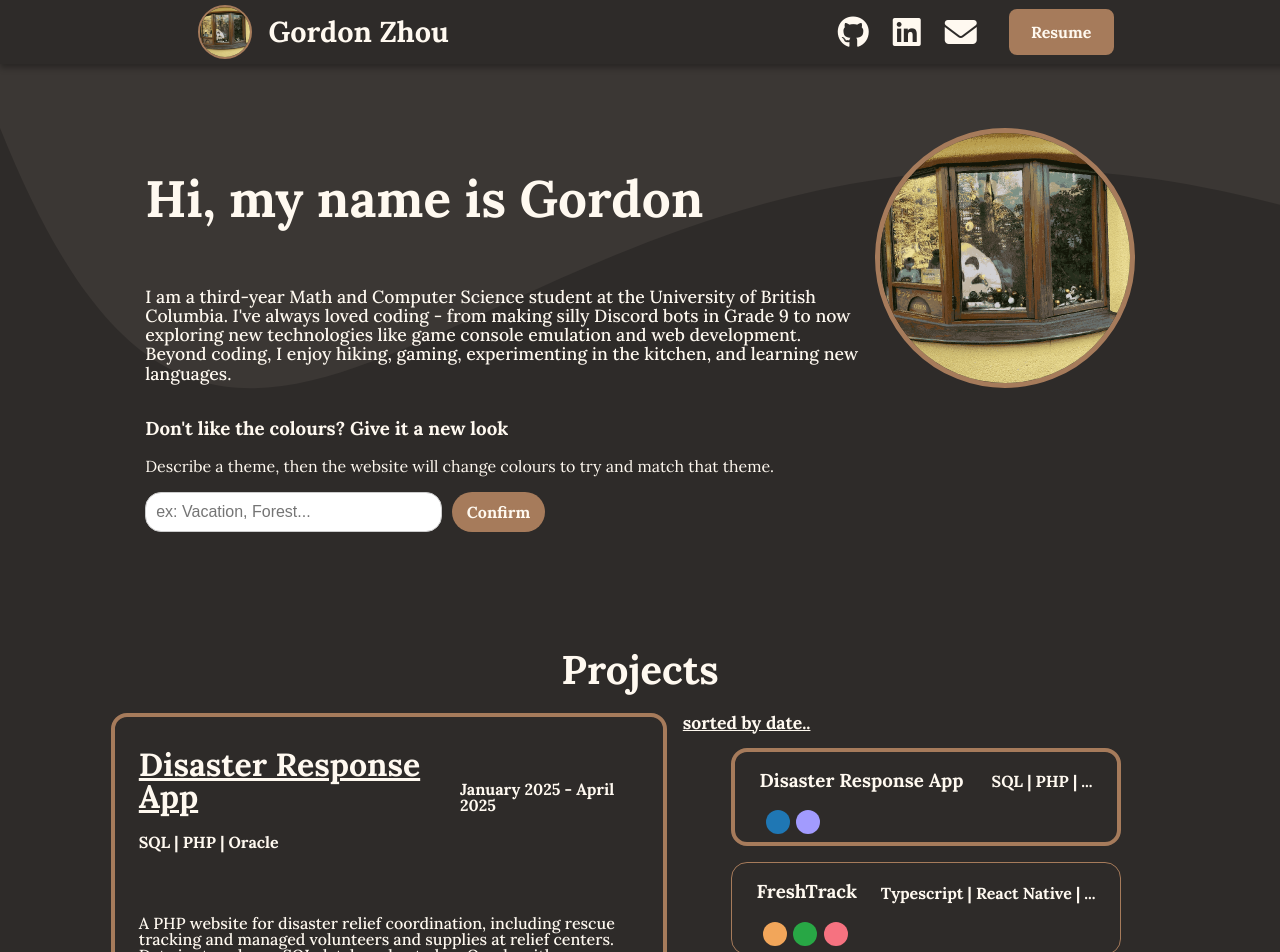
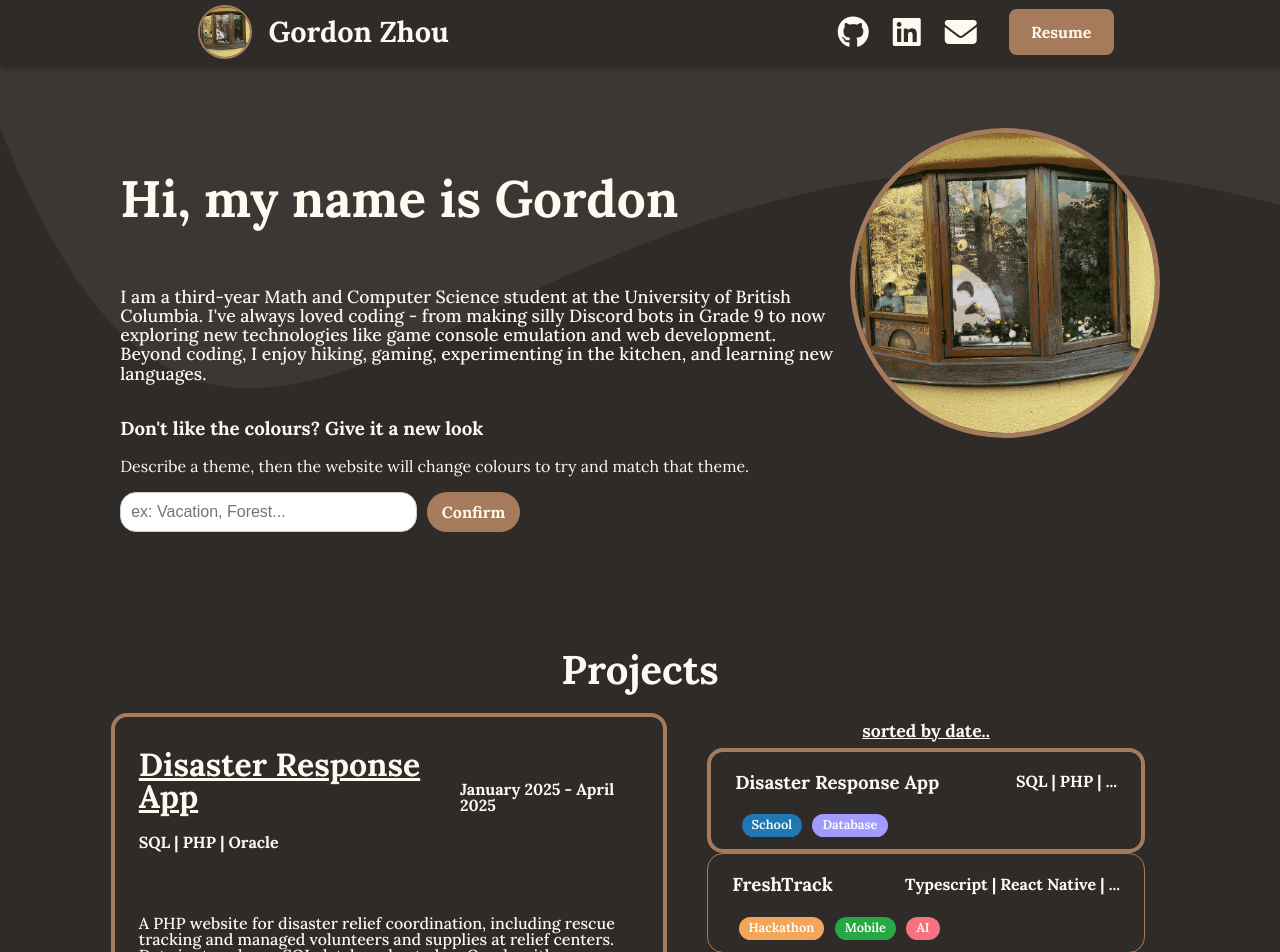
Before and after one commit to gordnzhou/gordnzhou.github.io, a React (Vite) app in the folder frontend/: page / in a window 1280 px wide. Shown: the top 952 px of the page. Built offline with nearby package versions, Linux system fonts and the light colour scheme; no server answers.

Commit message:
slight styling improvements

```diff
--- a/frontend/src/App.css
+++ b/frontend/src/App.css
@@ -3,6 +3,7 @@
   margin: 0 auto;
   padding: 2rem;
   text-align: center;
+  min-height: 100vh;
 }
 
 .error-message {
@@ -67,8 +68,8 @@
 }
 
 .profile-photo {
-  width: 250px;
-  height: 250px;
+  width: 300px;
+  height: 300px;
   border: 5px solid var(--accent-color);
   border-radius: 50%;
   overflow: hidden;
@@ -100,7 +101,7 @@
   line-height: 1.5em;
 }
 
-.wave {
+#wave {
   display: inline-block;
   position: absolute;
   width: 100%;
@@ -112,7 +113,7 @@
   z-index: -9;
 }
 
-.wave svg {
+#wave svg {
   display: inline-block;
   position: absolute;
   top: 0;
@@ -120,6 +121,16 @@
   transform: scaleX(-1);
 }
 
-.wave {
+#wave {
   fill: var(--secondary-bg);
 }
+
+footer {
+  position: absolute;
+  left: 0;
+  width: 100%;
+  box-sizing: border-box;
+  background-color: var(--secondary-bg);
+  padding: 1rem;
+  text-align: center;
+}
--- a/frontend/src/App.jsx
+++ b/frontend/src/App.jsx
@@ -9,7 +9,7 @@ const App = () => {
     return (
         <>
         <Navbar/>
-        <div className="wave">
+        <div id="wave">
             <svg viewBox="0 0 500 500" preserveAspectRatio="xMinYMin meet">
                 <path d="M0, 80 C300, 0 400, 300 500, 50 L500, 00 L0, 0 Z"/>
             </svg>
--- a/frontend/src/components/Navbar.css
+++ b/frontend/src/components/Navbar.css
@@ -19,6 +19,9 @@
     display: flex;
     flex-direction: row;
     align-items: center;
+    -webkit-user-select: none;
+    -ms-user-select: none;
+    user-select: none;
 }
 
 #navbar-top #links-container {
@@ -65,3 +68,14 @@
     transform: scale(1.1);
     transition: color 0.3s ease, transform 0.4s ease;
 }
+
+@media (max-width: 768px) {
+    #navbar-top #left-section {
+       display: none;
+    }
+
+    #navbar-top #links-container {
+        display: flex;
+        align-self: center;
+    }
+}
--- a/frontend/src/components/Navbar.jsx
+++ b/frontend/src/components/Navbar.jsx
@@ -3,12 +3,14 @@ import "./Navbar.css"
 const Navbar = () => {
     return (
         <nav id="navbar-top">
+            <a href="#wave">
             <div id="left-section">
-                <div class="profile-photo small">
-                    <img src="assets/myphoto.png" alt="Gordon's Profile Photo"/>
-                </div>
-                <p class="name">Gordon Zhou</p>
+                    <div class="profile-photo small">
+                        <img src="assets/myphoto.png" alt="Gordon's Profile Photo"/>
+                    </div>
+                    <p class="name">Gordon Zhou</p>
             </div>
+            </a>
             <div id="right-section">
                 <div id="links-container">
                     <a class="icon-link" href="https://github.com/gordnzhou" target="_blank" aria-label="GitHub">
--- a/frontend/src/components/ProjectGallery.css
+++ b/frontend/src/components/ProjectGallery.css
@@ -17,16 +17,13 @@
     flex-direction: column;
     overflow-y: auto;
     padding: 0 2rem;
-    width: 80%;
+    width: 90%;
 }
 
 .sort-by-p {
     font-weight: 700;
-    margin-top: 0;
-    margin-bottom: 0;
+    margin: 0.5rem;
     text-decoration: underline;
-    justify-self: flex-start;
-    align-self: flex-start;
 }
 
 .project-card {
@@ -86,7 +83,7 @@
     margin-top: 1rem;
 }
 
-.project-card .tag {
+.project-tag {
     display: inline-block;
     padding: 8px 20px;
     border-radius: 9999px;
@@ -100,6 +97,12 @@
     transition: none;
 }
 
+.project-tag.small {
+    margin-left: 0.4rem;
+    font-size: 0.8em;
+    padding: 5px 10px;
+}
+
 .project-minicard {
     display: flex;
     flex-direction: column;
@@ -109,13 +112,14 @@
     padding-left: 1.5rem;
     padding-right: 1.5rem;
     padding-bottom: 0.5rem;
-    margin-top: 1rem;
 }
 
 .project-minicard .top {
     display: flex;
     flex-direction: row;
     justify-content: space-between;
+    align-items: flex-end;
+    margin-bottom: 0;
 }
 
 .project-minicard .tags-container {
@@ -123,6 +127,7 @@
     justify-self: column;
     justify-content: flex-start;
     align-items: flex-start;
+    margin-top: 0;
 }
 
 .project-minicard:hover {
@@ -132,14 +137,6 @@
 
 .project-minicard.selected {
     border-width: 4px;
-}
-
-.project-minicard .tag-circle {
-    background-color: #919191;
-    border-radius: 50%;
-    width: 1.5rem;
-    height: 1.5rem;
-    margin-left: 0.4rem;
 }
 
 @media (max-width: 768px) {
--- a/frontend/src/components/ProjectGallery.jsx
+++ b/frontend/src/components/ProjectGallery.jsx
@@ -74,7 +74,7 @@ const ProjectCard = ({project}) => {
                 </div>
                 <div class="tags-container">
                     {project.other_tags.map((tag, i) => {
-                        return <p style={{backgroundColor: tagBackgrounds[tag]}} class="tag" key={i}>{tag}</p>
+                        return <p style={{backgroundColor: tagBackgrounds[tag]}} class="project-tag" key={i}>{tag}</p>
                     })}
                 </div>
             </div>
@@ -97,7 +97,9 @@ const ProjectMinicard = ({project, currentProject, setCurrentProject}) => {
             </div>
             <div class="tags-container">
                 {project.other_tags.map((tag, i) => {
-                    return <div style={{backgroundColor: tagBackgrounds[tag]}} class="tag-circle" key={i}/>
+                    return <p style={{backgroundColor: tagBackgrounds[tag]}} class="project-tag small" key={i}>
+                        <span>{tag}</span>
+                    </p>
                 })}
             </div>
         </div>
--- a/frontend/src/components/projects.json
+++ b/frontend/src/components/projects.json
@@ -96,7 +96,7 @@
         "repo_link": "https://github.com/gordnzhou/ASCII-Animation-generator",
         "website_link": "",
         "tech_tags": ["Python", "OpenCV", "Pygame"],
-        "other_tags": ["ASCII Art"],
+        "other_tags": [],
         "description": "A command-line script that plays any MP4 file as an ASCII animation in your CLI, with sound included! CLI Window is automatically resized to match aspect ratio and FPS is maintained for a smooth playback. a trend on the internet of shocasing remakes of the animation of Bad Apple!! Was inspired by an internet trend of animating the video, Bad Apple!! but on any medium you can think of."
     }
 ]
--- a/frontend/src/index.css
+++ b/frontend/src/index.css
@@ -18,6 +18,7 @@
   -webkit-font-smoothing: antialiased;
   -moz-osx-font-smoothing: grayscale;
   margin-top: 6rem;
+  scroll-behavior: smooth;
 }
 
 a {
```
